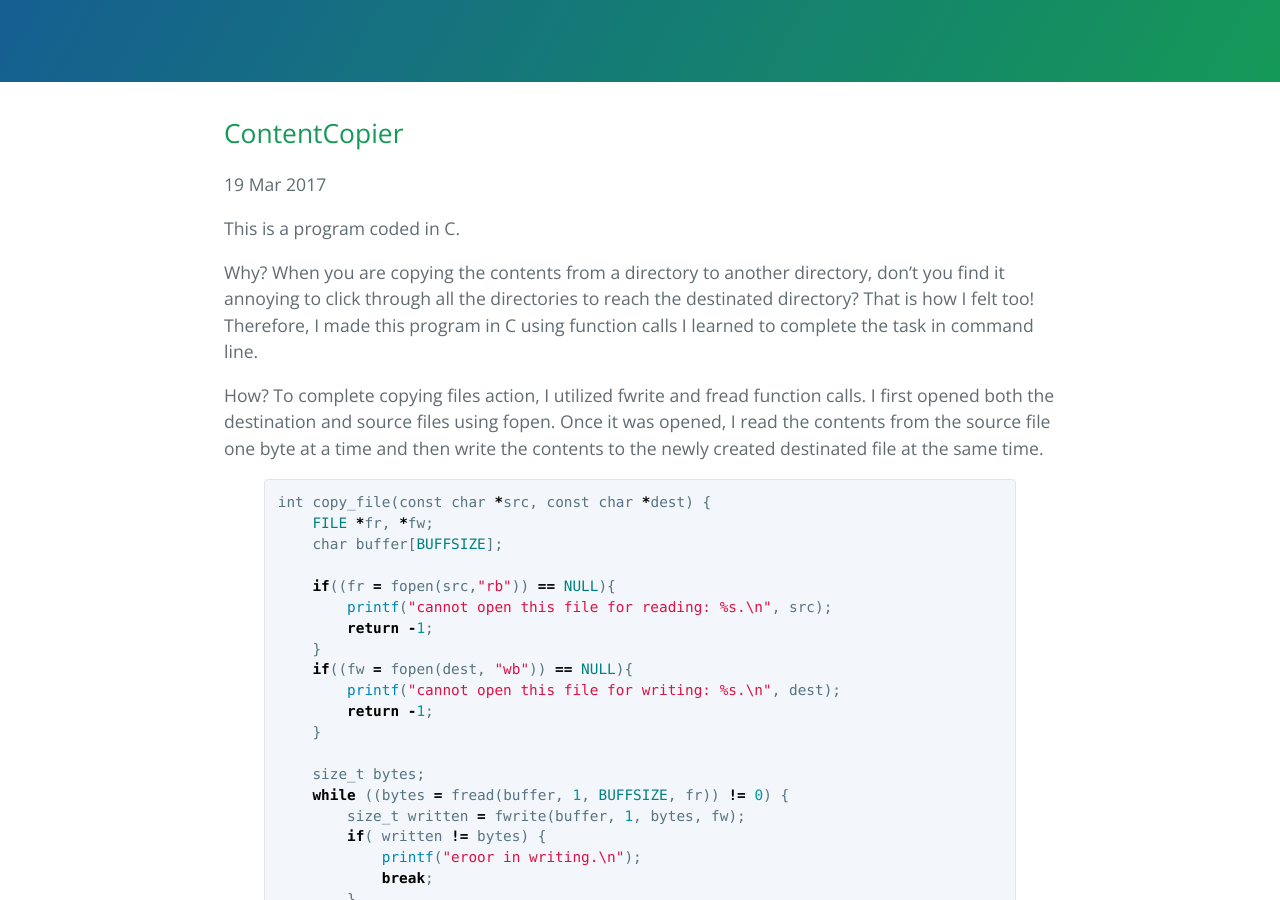
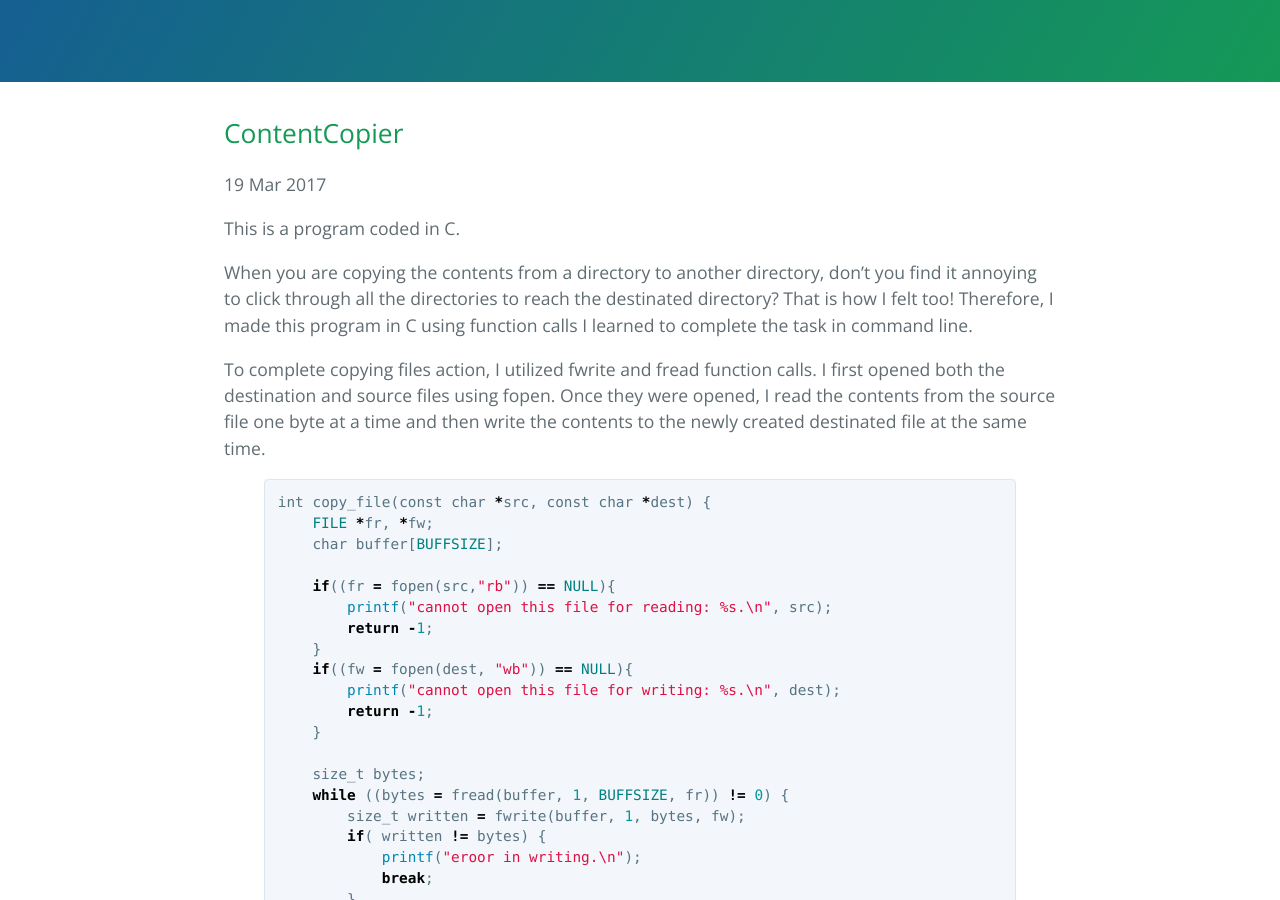
Before and after one commit to edward0414/myWeb1.0, a Jekyll site: the page built from _posts/2017-03-19-ContentCopier.markdown, in a window 1280 px wide and 900 px high, scrolled down 301 px. Built offline with Jekyll 4.4.1, drawn with Linux system fonts in a browser that asks for light colours.

Commit message:
Fixed contents

```diff
--- a/_posts/2017-03-19-ContentCopier.markdown
+++ b/_posts/2017-03-19-ContentCopier.markdown
@@ -7,11 +7,10 @@ tags: C, ContentCopier, fork(), fread(), fwrite()
 
 This is a program coded in C.
 
-Why?
 When you are copying the contents from a directory to another directory, don't you find it annoying to click through all the directories to reach the destinated directory? That is how I felt too! Therefore, I made this program in C using function calls I learned to complete the task in command line.
 
-How?
-To complete copying files action, I utilized fwrite and fread function calls. I first opened both the destination and source files using fopen. Once it was opened, I read the contents from the source file one byte at a time and then write the contents to the newly created destinated file at the same time.
+
+To complete copying files action, I utilized fwrite and fread function calls. I first opened both the destination and source files using fopen. Once they were opened, I read the contents from the source file one byte at a time and then write the contents to the newly created destinated file at the same time.
 
 {% highlight ruby %}
 int copy_file(const char *src, const char *dest) {
@@ -110,4 +109,4 @@ Using this program on command line, I do not have to physically copy the content
 
 You can check out the complete code on my [github page].
 
-[github page]: https://github.com/edward0414/ContentCopeier
+[github page]: https://github.com/edward0414/ContentCopier
```
Also changed, not shown: pages/About.md (+1 -1 lines).
